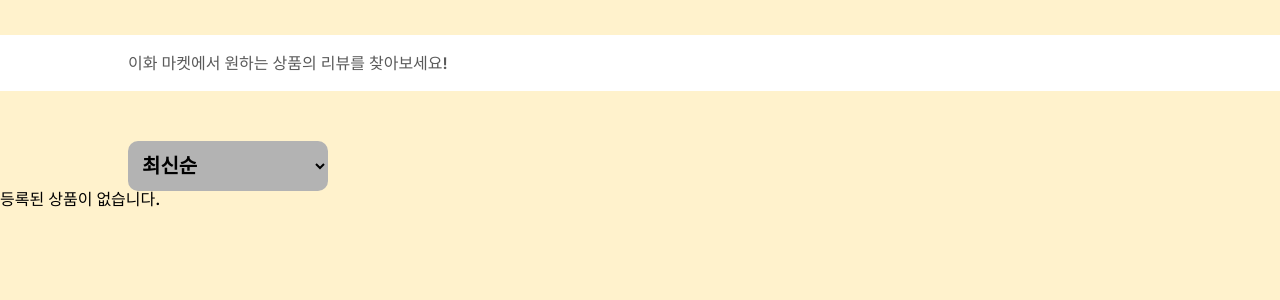
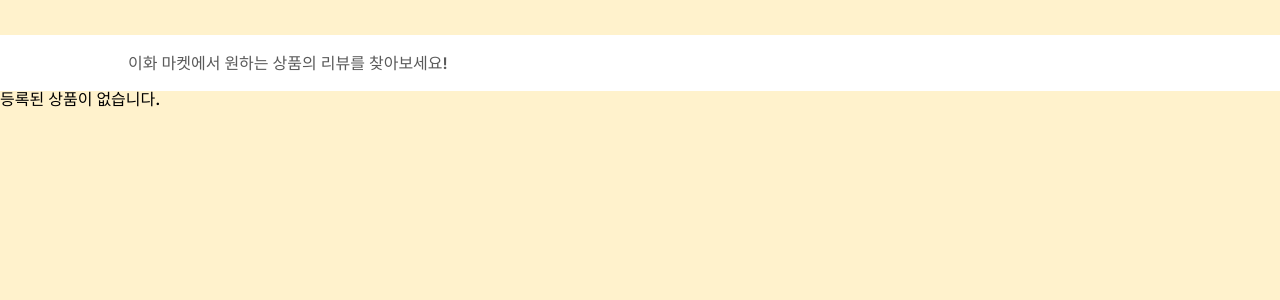
Before and after one commit to YOUNG3UN/ewha-market-final, a Flask app: page /review in a window 1280 px wide. Shown: the part 95-395 px from the top of the page. Run offline with Flask 3, Linux system fonts and the light colour scheme; data that the repository does not hold is empty.

Commit message:
리뷰 조회 페이지 드롭바운바 삭제

```diff
--- a/templates/review.html
+++ b/templates/review.html
@@ -27,14 +27,6 @@
     </div>
     <div class="banner">
       <h2>이화 마켓에서 원하는 상품의 리뷰를 찾아보세요!</h2>
-    </div>
-
-    <div class="dropdown">
-      <select>
-        <option value="최신순">최신순</option>
-        <option value="가격순">가격순</option>
-        <option value="인기순">인기순</option>
-      </select>
     </div>
 
     {% if total > 0 %}
```
